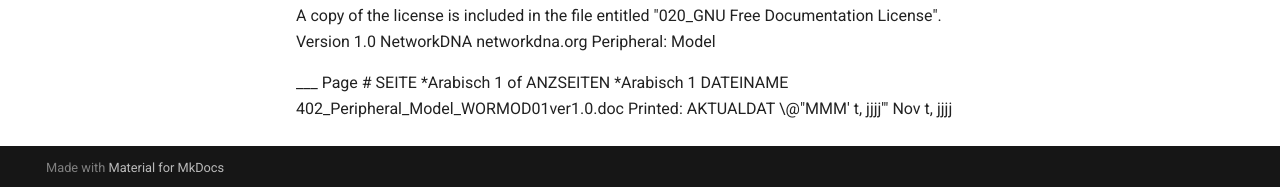
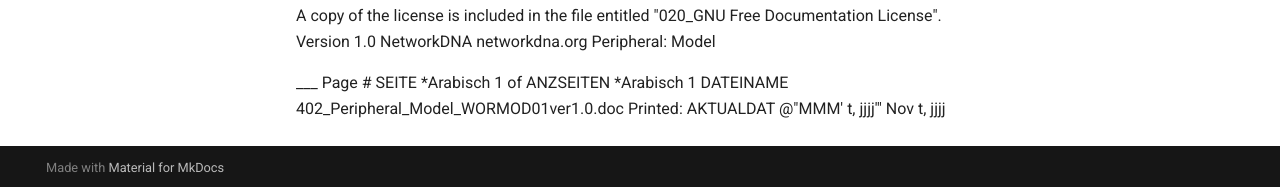
Before and after one commit to mjh2901/mkdocs_wikidna, an MkDocs documentation site: the page built from docs/400 Peripherals/402_peripheral_model_wormod01.md, in a window 1280 px wide and 1272 px high. Shown: the part 1082-1269 px from the top of the window. Built offline with MkDocs 1.6.1 and Material for MkDocs 9.7.7, drawn with Linux system fonts in a browser that asks for light colours; comment, search, counter and statistics services are not loaded.

```diff
--- a/docs/400 Peripherals/402_peripheral_model_wormod01.md
+++ b/docs/400 Peripherals/402_peripheral_model_wormod01.md
@@ -32,4 +32,4 @@ You should have received a copy of the GNU General Public License along with Net
 
 Permission is granted to copy, distribute and/or modify this document under the terms of the GNU Free Documentation License, Version 1.2 or any later version published by the Free Software Foundation; with no Invariant Sections, no Front-Cover Texts, and no Back-Cover Texts. A copy of the license is included in the file entitled "020_GNU Free Documentation License". Version 1.0 NetworkDNA networkdna.org Peripheral: Model
 
-___ Page # SEITE \*Arabisch 1 of ANZSEITEN \*Arabisch 1 DATEINAME 402_Peripheral_Model_WORMOD01ver1.0.doc Printed: AKTUALDAT \@"MMM' t, jjjj'" Nov t, jjjj
+___ Page # SEITE *Arabisch 1 of ANZSEITEN *Arabisch 1 DATEINAME 402_Peripheral_Model_WORMOD01ver1.0.doc Printed: AKTUALDAT @"MMM' t, jjjj'" Nov t, jjjj
```
Also changed, not shown: docs/400 Peripherals/403_peripheral_deviation_perdev0101.md (+1 -1 lines).
